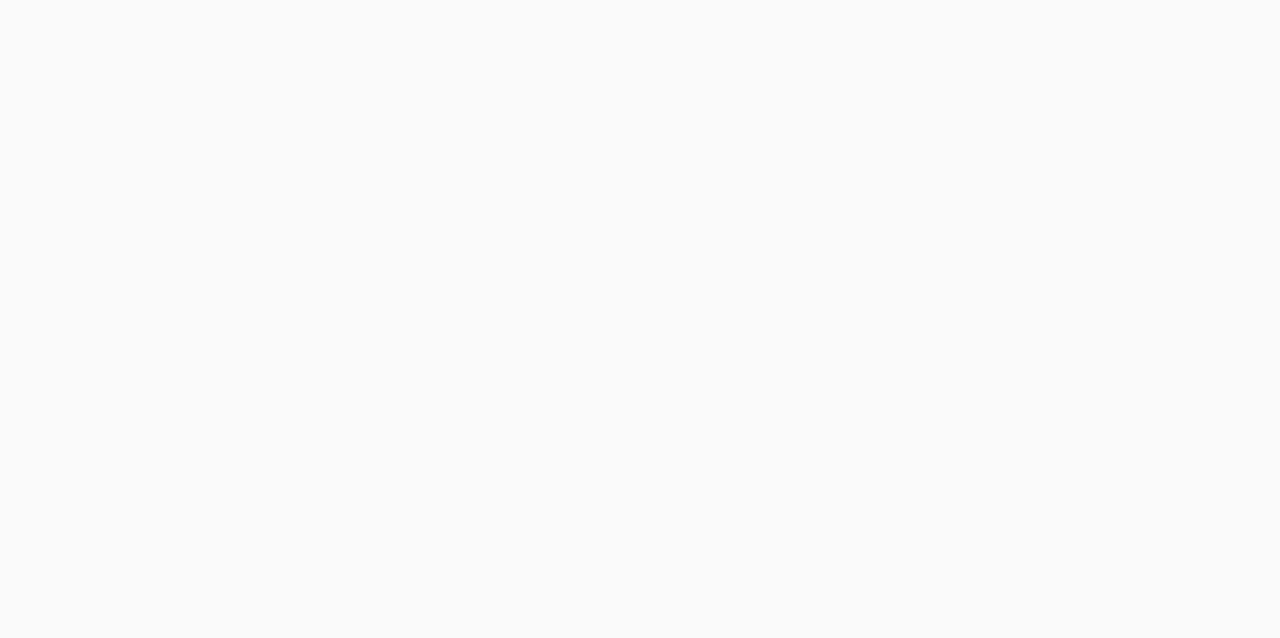
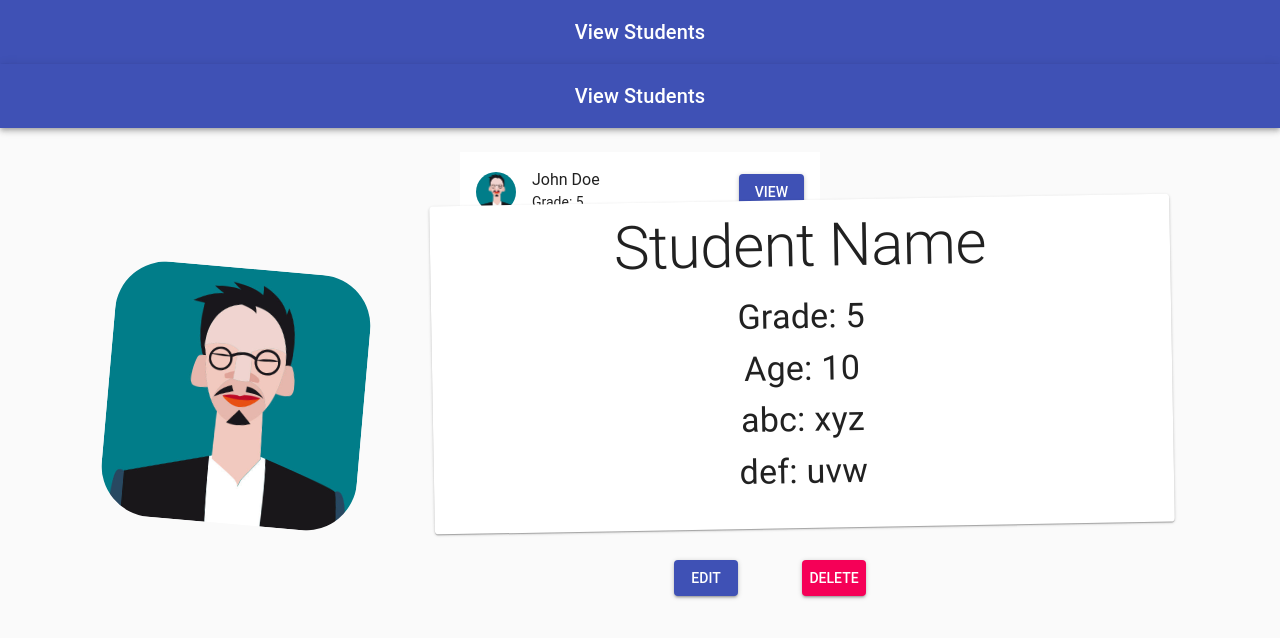
Before and after one commit to Lalee10/Abstergo, a React (Create React App) app: page /students/view in a window 1280 px wide. Shown: the top 638 px of the page. Built offline with nearby package versions, Linux system fonts and the light colour scheme; the HTML template or start-up script is replaced by a standard one.

Commit message:
added stuff

```diff
--- a/package.json
+++ b/package.json
@@ -10,6 +10,7 @@
 		"@fortawesome/react-fontawesome": "^0.1.4",
 		"@material-ui/core": "^3.9.3",
 		"@material-ui/icons": "^3.0.2",
+		"axios": "^0.18.0",
 		"react": "^16.8.6",
 		"react-dom": "^16.8.6",
 		"react-fontawesome": "^1.6.1",
--- a/src/App.js
+++ b/src/App.js
@@ -4,6 +4,9 @@ import "./App.css";
 import CssBaseline from '@material-ui/core/CssBaseline';
 import Dashboard from "./components/General/Dashboard"
 import Student from "./components/Main/Student";
+import StudentList from "./components/Main/StudentCRUD/StudentList";
+import StudentView from "./components/Main/StudentCRUD/StudentView";
+import VideoUpload from "./components/Main/Videos/Upload";
 
 class App extends Component {
 	render() {
@@ -13,6 +16,9 @@ class App extends Component {
 					<BrowserRouter>
 						<Route path="/" component={Dashboard} exact />
 						<Route path="/students" component={Student} exact />
+						<Route path="/students/view" component={StudentList} exact />
+						<Route path="/students/:id" component={StudentView} exact />
+						<Route path = "/videos/upload" component={VideoUpload} exact />
 					</BrowserRouter>
 				</CssBaseline>
 			</div>
--- /dev/null
+++ b/src/components/Main/StudentCRUD/StudentList.jsx
@@ -0,0 +1,94 @@
+import React, { Component } from 'react';
+import Grid from '@material-ui/core/Grid';
+import List from '@material-ui/core/List';
+import ListItem from '@material-ui/core/ListItem';
+import ListItemAvatar from '@material-ui/core/ListItemAvatar';
+import Avatar from '@material-ui/core/Avatar';
+import ListItemText from '@material-ui/core/ListItemText';
+import Typography from '@material-ui/core/Typography';
+import AppBar from '@material-ui/core/AppBar';
+import Toolbar from '@material-ui/core/Toolbar';
+import { withStyles } from '@material-ui/core/styles';
+import PropTypes from 'prop-types';
+import Button from '@material-ui/core/Button';
+import Fade from '@material-ui/core/Fade'
+import { FontAwesomeIcon } from '@fortawesome/react-fontawesome'
+import {faUserPlus, faUsers} from '@fortawesome/free-solid-svg-icons';
+import { Link } from 'react-router-dom';
+
+const styles = theme => ({
+	mainGrid: {
+		position: "absolute",
+		top: "20%"
+	},
+
+	appBar: {
+		alignItems: 'center',
+	},
+
+	link: {
+		textDecoration: "none"
+    },
+
+    root: {
+        width: '100%',
+        maxWidth: 360,
+        backgroundColor: theme.palette.background.paper,
+      },
+      inline: {
+        display: 'inline',
+      },
+      button: {
+          position: "relative",
+          top: "6px"
+      }
+});
+
+class StudentList extends Component {
+    render() {
+        return (
+            <div>
+
+                <AppBar position="static" className={this.props.classes.appBar}>
+                    <Toolbar>
+                    <Typography variant="h6" color="inherit" align="center" noWrap>
+                        View Students
+                    </Typography>
+                    </Toolbar>
+                </AppBar>
+
+                <Grid container spacing={16} justify="center" alignContent="center" className={this.props.classes.mainGrid}>
+
+                    <List className={this.props.classes.root}>
+                        <ListItem alignItems="flex-start">
+                        <ListItemAvatar>
+                        <Avatar src="/elliot.jpg" />
+                        </ListItemAvatar>
+                        <ListItemText
+                        primary="John Doe"
+                        secondary={
+                            <React.Fragment>
+                            <Typography component="span" className={this.props.classes.inline} color="textPrimary">
+                                Grade: 5
+                            </Typography>
+                            </React.Fragment>
+                        }
+                        />
+                    <Button className={this.props.classes.button} variant="contained" color="primary"> View </Button>
+
+                    </ListItem>
+
+                    </List>
+
+                </Grid>
+
+            </div>
+        );
+    }
+}
+
+StudentList.propTypes = {
+	classes: PropTypes.object.isRequired,
+  };
+
+  export default withStyles(styles)(StudentList);
--- /dev/null
+++ b/src/components/Main/StudentCRUD/StudentView.jsx
@@ -0,0 +1,112 @@
+import React, { Component } from 'react';
+import Grid from '@material-ui/core/Grid';
+import Typography from '@material-ui/core/Typography';
+import Avatar from '@material-ui/core/Avatar';
+import AppBar from '@material-ui/core/AppBar';
+import Toolbar from '@material-ui/core/Toolbar';
+import { withStyles } from '@material-ui/core/styles';
+import Button from '@material-ui/core/Button';
+import { FontAwesomeIcon } from '@fortawesome/react-fontawesome'
+import Card from '@material-ui/core/Card';
+import CardMedia from '@material-ui/core/CardMedia';
+import { CardContent } from "@material-ui/core";
+
+
+import PropTypes from 'prop-types';
+
+const styles = theme => ({
+    mainGrid: {
+		marginTop: "64px"
+    },
+
+    button: {
+        boxSize: "border-box",
+        width: "24px",
+        marginTop: "16px",
+        marginRight: "64px",
+    },
+
+    buttonGrid: {
+            textAlign: "center"
+    },
+    cardMedia: {
+        paddingTop: '25%', // 16:9
+      },
+
+    infoCard: {
+        transform: "rotate(-1deg)"
+    },
+
+    appBar: {
+		alignItems: 'center',
+	},
+})
+
+const imgStyle = {width: 256, height: 256, borderRadius: "20%", transform: "rotate(5deg)"};
+
+class StudentView extends Component {
+    render() {
+        return (
+            <div>
+                <AppBar position="static" className={this.props.classes.appBar}>
+                        <Toolbar>
+                        <Typography variant="h6" color="inherit" align="center" noWrap>
+                            View Students
+                        </Typography>
+                        </Toolbar>
+                </AppBar>
+                <Grid container spacing={16}  justify="center" alignContent="center" alignItems="center" className={this.props.classes.mainGrid}>
+
+                    <Grid item  xs={12} sm={10} lg = {3} justify="center" alignContent="center">
+                        <img src="/elliot.jpg" style ={imgStyle}></img>
+                    </Grid>
+
+                    <Grid item  xs={12} sm={10} lg = {7}>
+                        <Grid container  spacing={16}  justify="center" alignContent="center" alignItems="center">
+
+                            <Grid item xs={12} lg = {12}>
+                                <Card className={this.props.classes.infoCard}>
+
+                                    <CardContent>
+
+                                        <Typography component="h1" variant="h2" align="center" color="textPrimary" gutterBottom>
+                                            Student Name
+                                        </Typography>
+                                        <Typography component="h1" variant="h4" align="center" color="textPrimary" gutterBottom>
+                                            Grade: 5
+                                        </Typography>
+                                        <Typography component="h1" variant="h4" align="center" color="textPrimary" gutterBottom>
+                                            Age: 10
+                                        </Typography>
+                                        <Typography component="h1" variant="h4" align="center" color="textPrimary" gutterBottom>
+                                            abc: xyz
+                                        </Typography>
+                                        <Typography component="h1" variant="h4" align="center" color="textPrimary" gutterBottom>
+                                            def: uvw
+                                        </Typography>
+                                    </CardContent>
+                                </Card>
+                            </Grid>
+
+                            <Grid item className={this.props.classes.buttonGrid} item xs={12} sm={10} lg = {10} alignItems="center" alignContent="center">
+                                <Button className={this.props.classes.button} variant = "contained" color="primary"> Edit </Button>
+                                <Button className={this.props.classes.button} variant="contained" color="secondary"> Delete </Button>
+                             </Grid>
+                         </Grid>
+                    </Grid>
+
+                </Grid>
+
+
+
+
+            </div>
+        );
+    }
+}
+
+StudentView.propTypes = {
+    classes: PropTypes.object.isRequired
+};
+
+export default withStyles(styles)(StudentView);
--- /dev/null
+++ b/src/components/Main/Videos/Upload.jsx
@@ -0,0 +1,59 @@
+import React, { Component } from 'react';
+import axios from 'axios';
+import PropTypes from 'prop-types';
+
+
+class Upload extends Component {
+
+    onChangeHandler=event=>{
+
+        console.log(event.target.files[0]);
+
+        this.setState({
+            selectedFile: event.target.files[0],
+            loaded: 0,
+          })
+
+    }
+
+    onClickHandler = () => {
+        const data = new FormData()
+        data.append('file', this.state.selectedFile)
+        axios.post("http://localhost:8080/upload", data, { // receive two parameter endpoint url ,form data
+      })
+      .then(res => { // then print response status
+        console.log(res.statusText)
+      })
+    }
+
+    constructor(props) {
+        super(props);
+          this.state = {
+            selectedFile: null
+          }
+
+      }
+
+    render() {
+        return (
+            <div>
+                <form method="post" action="#" id="#">
+
+                    <div class="form-group files">
+                        <label>Upload Your File </label>
+                        <input type="file" class="form-control" multiple="" onChange={this.onChangeHandler}/>
+                    </div>
+
+                    <button type="button" class="btn btn-success btn-block" onClick={this.onClickHandler}>Upload</button>
+
+                </form>
+        </div>
+        );
+    }
+}
+
+Upload.propTypes = {
+
+};
+
+export default Upload;
```
Also changed, not shown: src/components/Main/Student.jsx (+9 -0 lines), public/elliot.jpg (added), src/components/Main/StudentCRUD/StudentCreate.jsx (added), src/components/Main/StudentCRUD/StudentUpdate.jsx (added), 1 other file (tests, documents, lock files or other folders).
